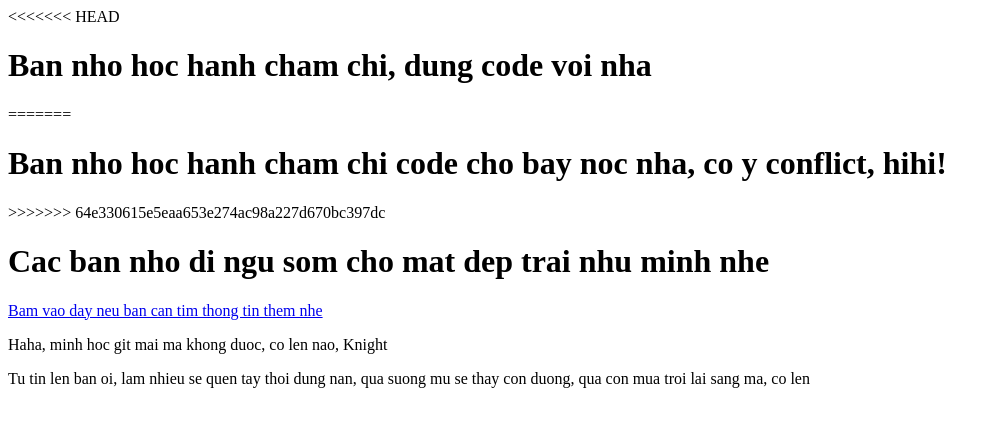
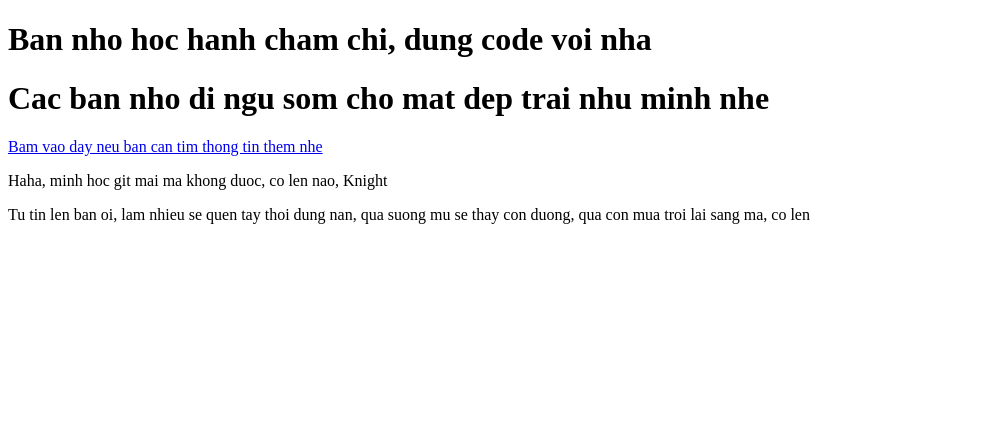
Before and after one commit to lala-Kem/Ok_Git_Basic, a plain HTML site: page about.html in a window 1280 px wide. Shown: the whole page, without its empty margins (0-1000 px from the left). Drawn offline with Linux system fonts and the light colour scheme.

```diff
--- a/about.html
+++ b/about.html
@@ -7,11 +7,7 @@
     <title>Document</title>
 </head>
 <body>
-<<<<<<< HEAD
     <h1>Ban nho hoc  hanh cham chi, dung code voi nha</h1>
-=======
-    <h1>Ban nho hoc  hanh cham chi code cho bay noc nha, co y conflict, hihi! </h1>
->>>>>>> 64e330615e5eaa653e274ac98a227d670bc397dc
     <h1>Cac ban nho di ngu som cho mat dep trai nhu minh nhe</h1>
     <a href="htttp://google.com">Bam vao day neu ban can tim thong tin them nhe</a>
     <p>Haha, minh hoc git mai ma khong duoc, co len nao, Knight</p>
```
Also changed, not shown: java.html (+1 -1 lines).
